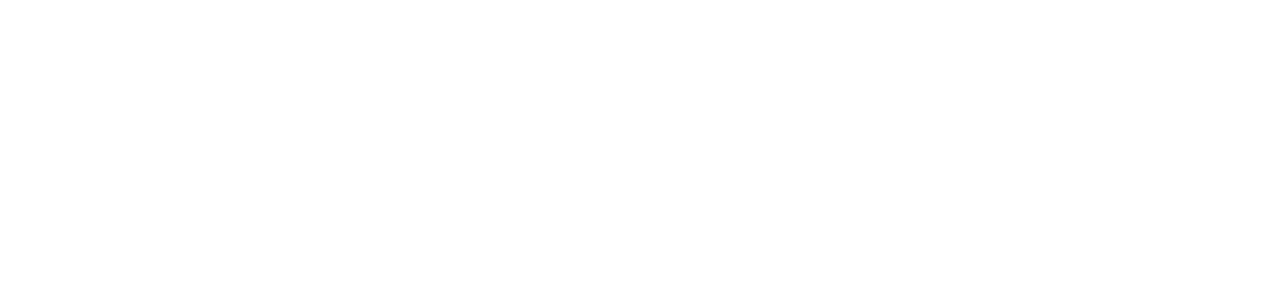
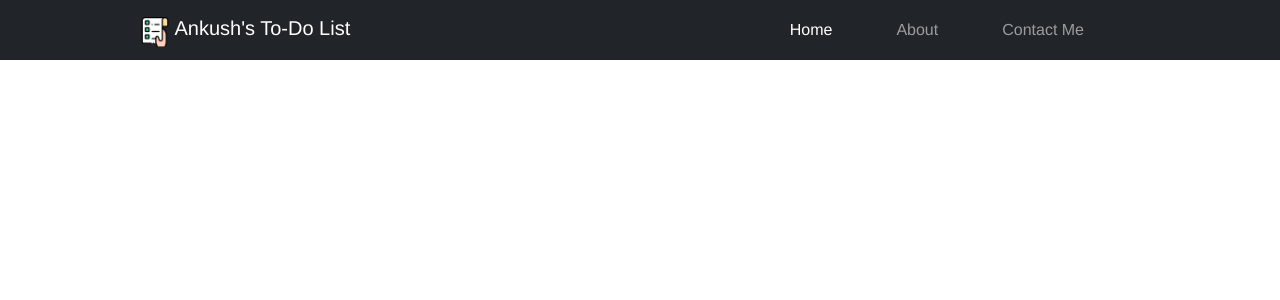
Before and after one commit to ankushduacodes/todo-list, a Vue app: page / in a window 1280 px wide. Shown: the top 300 px of the page. Built offline with nearby package versions, Linux system fonts and the light colour scheme.

Commit message:
bootstraping navbar component with app

```diff
--- a/src/App.vue
+++ b/src/App.vue
@@ -1,7 +1,5 @@
 <template>
-  <div id="nav">
-<!--    <router-link to="/">Home</router-link> |-->
-  </div>
+  <NavBar></NavBar>
   <router-view/>
 </template>
 
@@ -27,3 +25,10 @@
   color: #42b983;
 }
 </style>
+<script>
+import NavBar from '@/components/UI/Navbar/NavBar.vue';
+
+export default {
+  components: { NavBar },
+};
+</script>
--- a/src/main.js
+++ b/src/main.js
@@ -1,7 +1,10 @@
 import { createApp } from 'vue';
+import 'bootstrap/dist/css/bootstrap.min.css';
+import 'bootstrap';
 import App from './App.vue';
 import './registerServiceWorker';
 import router from './router';
 import store from './store';
 
-createApp(App).use(store).use(router).mount('#app');
+const app = createApp(App);
+app.use(store).use(router).mount('#app');
```
Also changed, not shown: src/assets/img/to-do-list.png (added).
